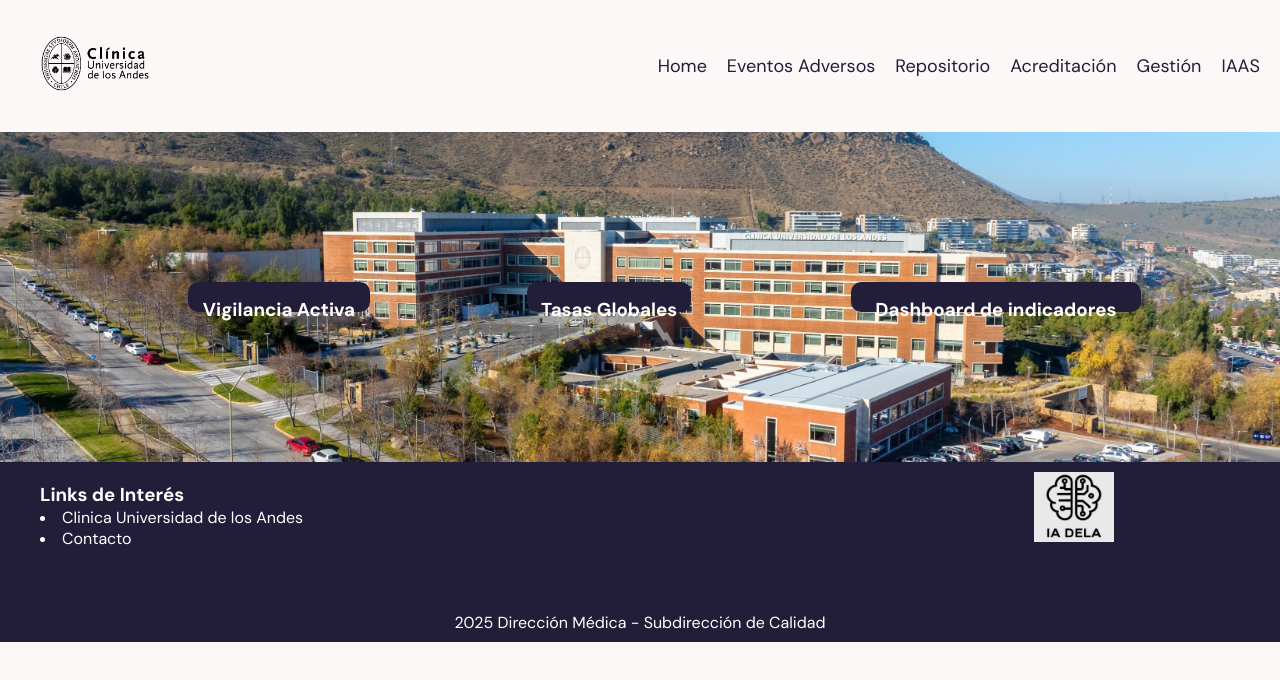
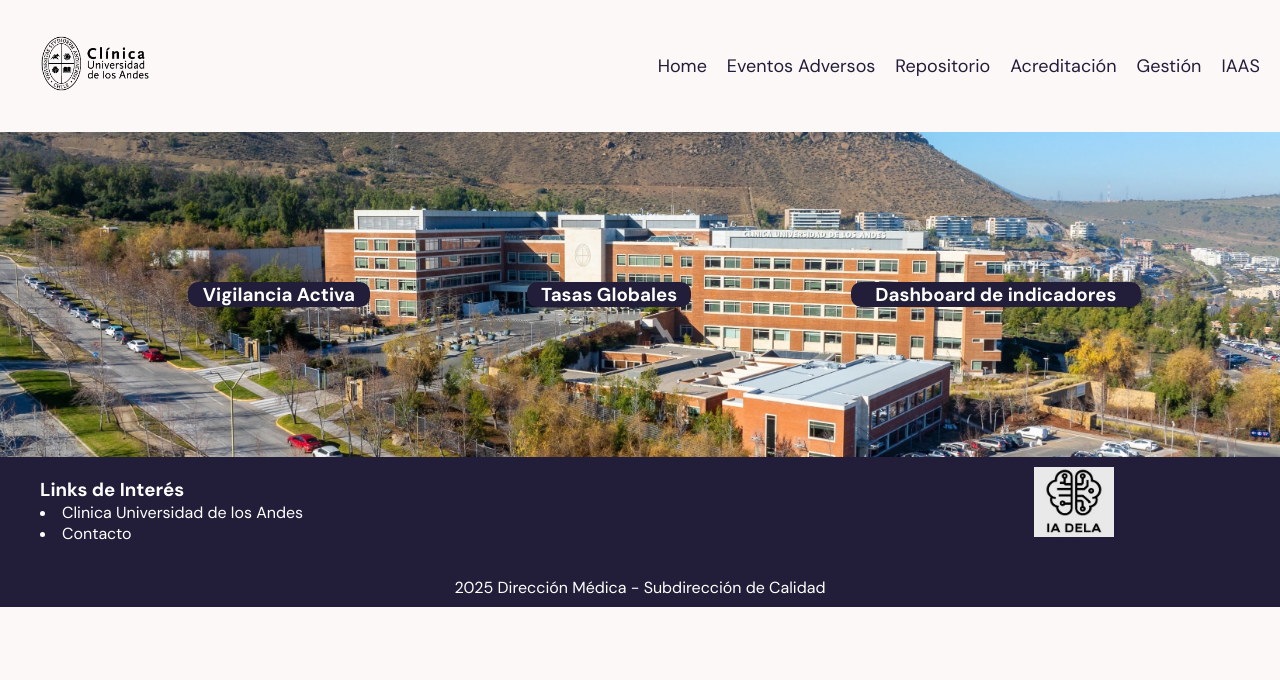
Before and after one commit to Fabianzero/IAdela, a plain HTML site: page paginas/iaas.html in a window 1280 px wide. Drawn offline with Linux system fonts and the light colour scheme.

Commit message:
actualización de header

```diff
--- a/css/style.css
+++ b/css/style.css
@@ -88,7 +88,7 @@ width: 600px;
     "texto1 texto1 texto1";
     grid-template-rows: 10px;
     grid-template-columns:40% 40% 20%;
-    grid-template-rows:150px 20px;
+    grid-template-rows:120px 20px;
     font-family: "DM Sans", sans-serif;
     padding-bottom: 10px;
 }
@@ -328,7 +328,7 @@ width: 500px;
     align-items: center;
     color: white;
     font-family: "DM Sans", sans-serif;
-    flex-flow: row wrap;
+    flex-wrap: wrap;
 }
 
 .andivs div {
@@ -338,12 +338,11 @@ width: 500px;
 
 .andivs div h3{
     background-color: #221E39;
-    padding: 15px 0 15px 0;
-    height: 30px;
     width: 120%;
     border-radius: 10px;
     text-align: center;
     justify-content: center;
+    flex-wrap: wrap;
 }
 
 .maincontacto {
```
Also changed, not shown: index.html (+1 -1 lines).
